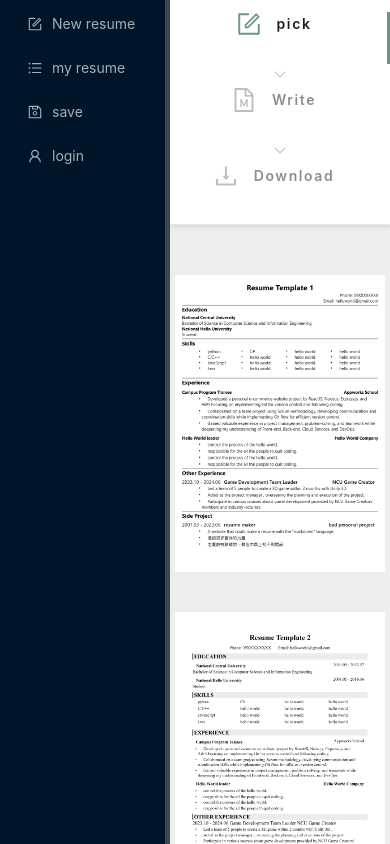
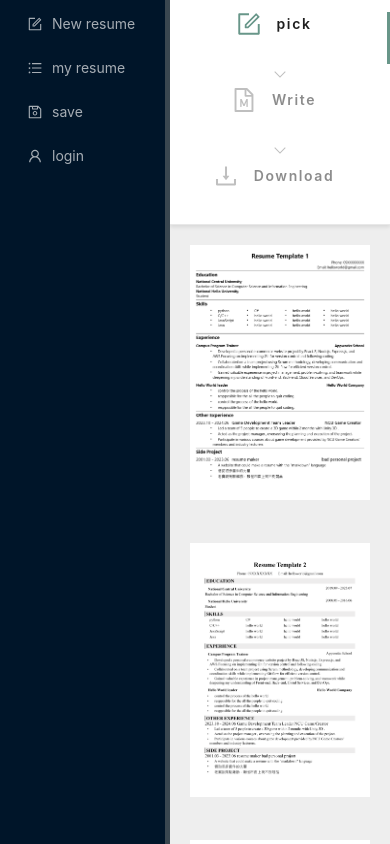
Before and after one commit to VictorChao996/markdown_resume_maker, a React (Create React App) app in the folder frontend/: page / in a window 390 px wide. Built offline with nearby package versions, Linux system fonts and the light colour scheme.

Commit message:
fix(frontend): refresh resume list when modal open

```diff
--- a/frontend/src/components/SignInModal.js
+++ b/frontend/src/components/SignInModal.js
@@ -1,6 +1,6 @@
 import { useState } from "react"
 import axios from "axios"
-import { Alert, Form, Modal, Button, Input, message } from "antd"
+import { Alert, Form, Modal, Button, Input, message, notification } from "antd"
 import { MailOutlined } from "@ant-design/icons"
 import API from "../utils/API"
 import SignUpModal from "./SignUpModal.js"
@@ -53,6 +53,7 @@ const SignInModal = ({
             if (response.status === 200) {
                 setIsLoading(false)
                 setLoginStatus(2)
+                console.log(response.data.data)
                 // setLoginMessage("Successful Sign In")
                 // setAccessToken(response.data.data.access_token)
                 localStorage.setItem(
@@ -60,7 +61,7 @@ const SignInModal = ({
                     response.data.data.access_token
                 )
                 setIsModalOpen(false)
-                message.success("Successful Sign In")
+                message.success("Welcome!  " + response.data.data.user.name)
                 // console.log(response.data.data.access_token)
                 // setIsModalOpen(false);
             }
--- a/frontend/src/components/resumeListModal.js
+++ b/frontend/src/components/resumeListModal.js
@@ -1,4 +1,4 @@
-import { useState } from "react"
+import { useEffect, useState } from "react"
 import axios from "axios"
 import { Alert, Form, Modal, Button, Input } from "antd"
 import { MailOutlined, UserOutlined } from "@ant-design/icons"
@@ -15,6 +15,12 @@ const ResumeListModal = ({ isModalOpen, setIsModalOpen }) => {
         "Login to see your resume list"
     )
     const [resumeTitleList, setResumeTitleList] = useState([])
+
+    useEffect(() => {
+        if (isModalOpen) {
+            handleListRefresh()
+        }
+    }, [isModalOpen])
 
     const handleOk = () => {
         setIsModalOpen(false)
@@ -61,12 +67,12 @@ const ResumeListModal = ({ isModalOpen, setIsModalOpen }) => {
                 >
                     Close
                 </Button>,
-                <Button
-                    key="refresh List"
-                    onClick={handleListRefresh}
-                >
-                    Refresh
-                </Button>,
+                // <Button
+                //     key="refresh List"
+                //     onClick={handleListRefresh}
+                // >
+                //     Refresh
+                // </Button>,
                 <Button
                     key="Confirm"
                     type="primary"
--- a/frontend/src/pages/TemplatePage.scss
+++ b/frontend/src/pages/TemplatePage.scss
@@ -15,11 +15,14 @@
 
 .imgDiv{
     // border: 1px solid black;
-    width: 210px;
-    height: 297px;
+    // width: 210px;
+    // height: 297px;
+    width: 25%;
+    // height: calc(33% * 1.414);
     box-shadow: "0 2px 4px rgba(0, 0, 0, 0.2)";
     border-radius: "5px";
     margin-bottom: 40px;
+    margin-right: 20px;
 
     img{
         height: 100%;
@@ -30,3 +33,19 @@
         border: 1.5px solid green;
     }
 }
+
+
+@media (max-width: 768px) {
+    .templatePage{
+        height: 100%;
+        padding: 0px;
+    }
+
+    .imgDiv{
+        width: 100%;
+        // height: calc(33% * 1.414);
+        margin-bottom: 0px;
+        margin-right: 0px;
+        margin: 20px;
+    }
+}
```
